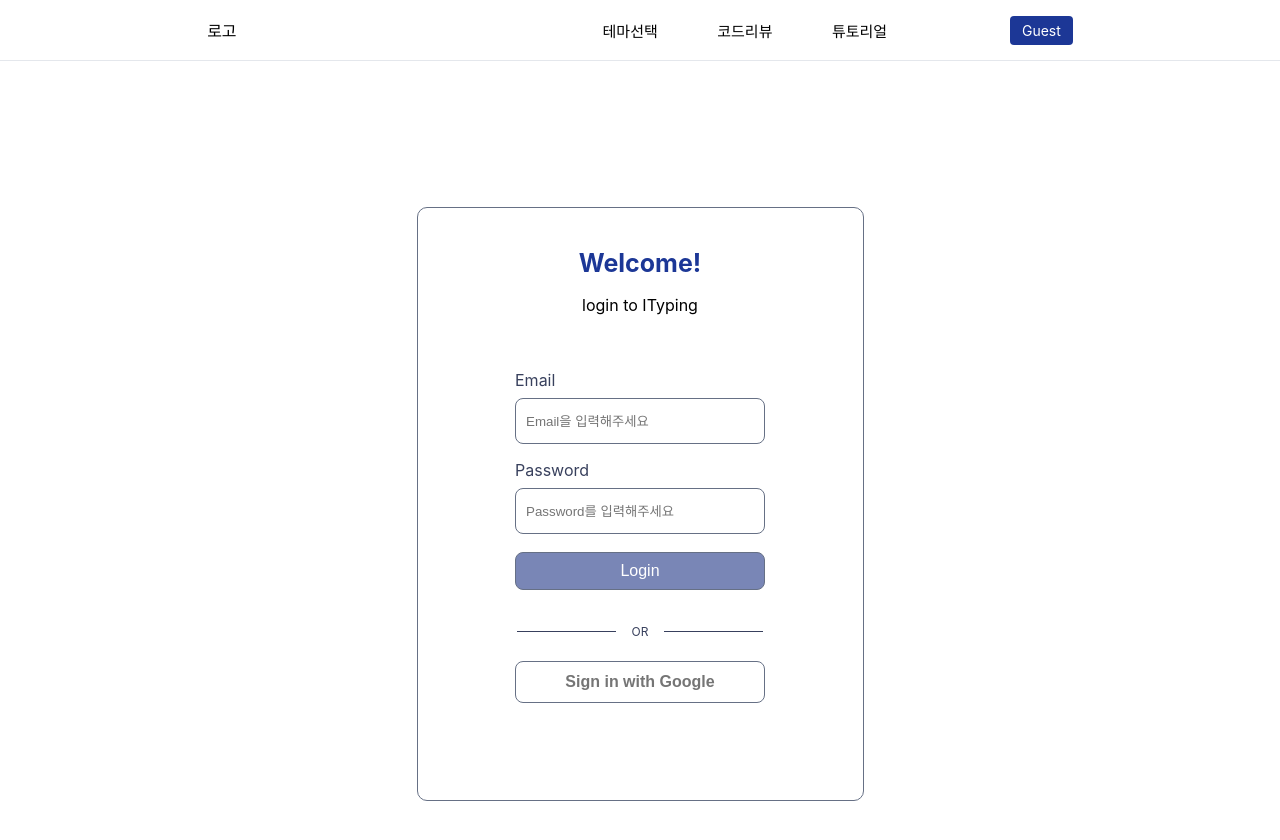
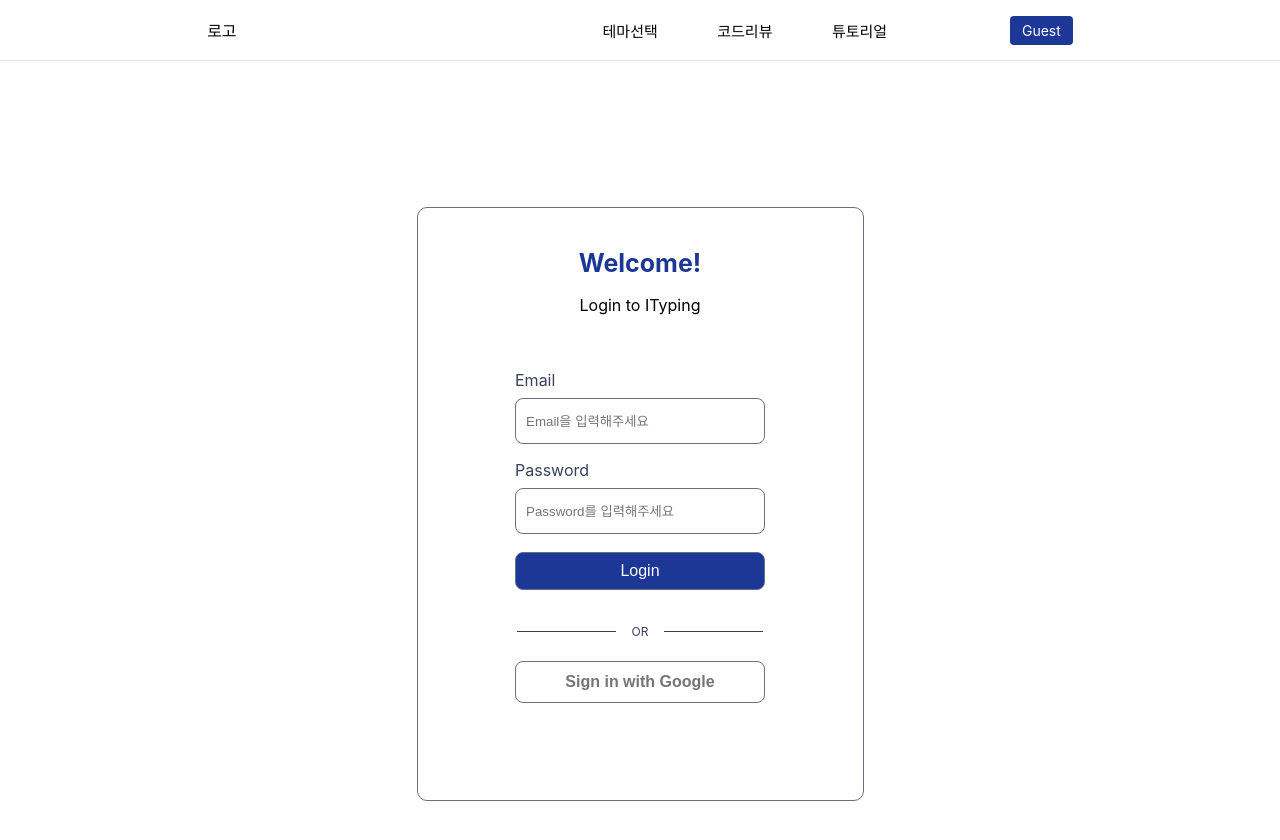
Before and after one commit to youjin0411/ityping-client, a React (Create React App) app: page /login in a window 1280 px wide. Shown: the top 840 px of the page. Built offline with nearby package versions, Linux system fonts and the light colour scheme.

Commit message:
Login css 수정

```diff
--- a/src/components/pages/Login.jsx
+++ b/src/components/pages/Login.jsx
@@ -33,7 +33,7 @@ const Login = () => {
     return (
         <Container>
             <Welcome>Welcome!</Welcome>
-            <Text>login to ITyping</Text>
+            <Text>Login to ITyping</Text>
             <Form onSubmit={onSubmitHandler}>
                 <Label>Email</Label>
                 <InputEmail type='email' value={Email} onChange={onEmailHandler} placeholder='Email을 입력해주세요'/>
@@ -114,7 +114,7 @@ const LoginBtn = styled.button`
     margin-top: 18px;
     color: white;
     border: 1px solid #667085;
-    background-color: #7986B6;
+    background-color: #1C3796;
     border-radius: 8px;
     font-size: 16px;
 `;
```
